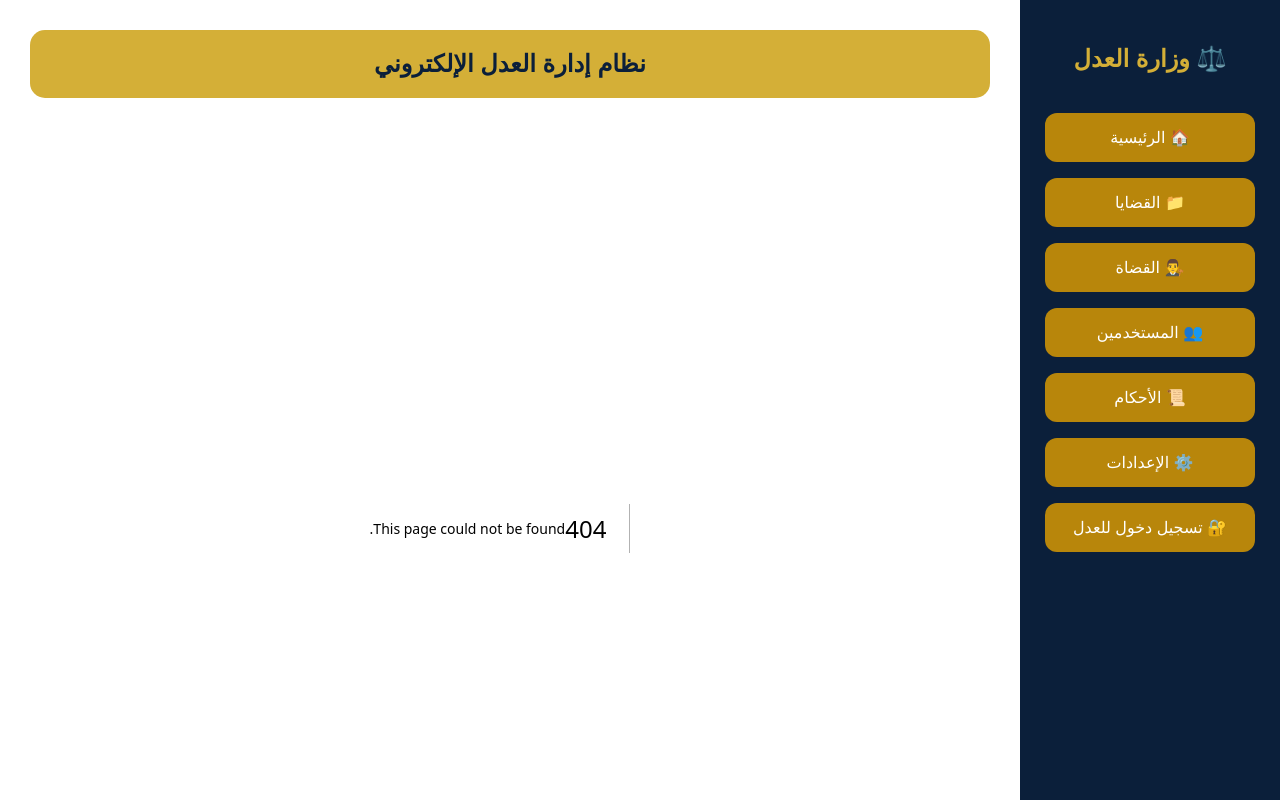
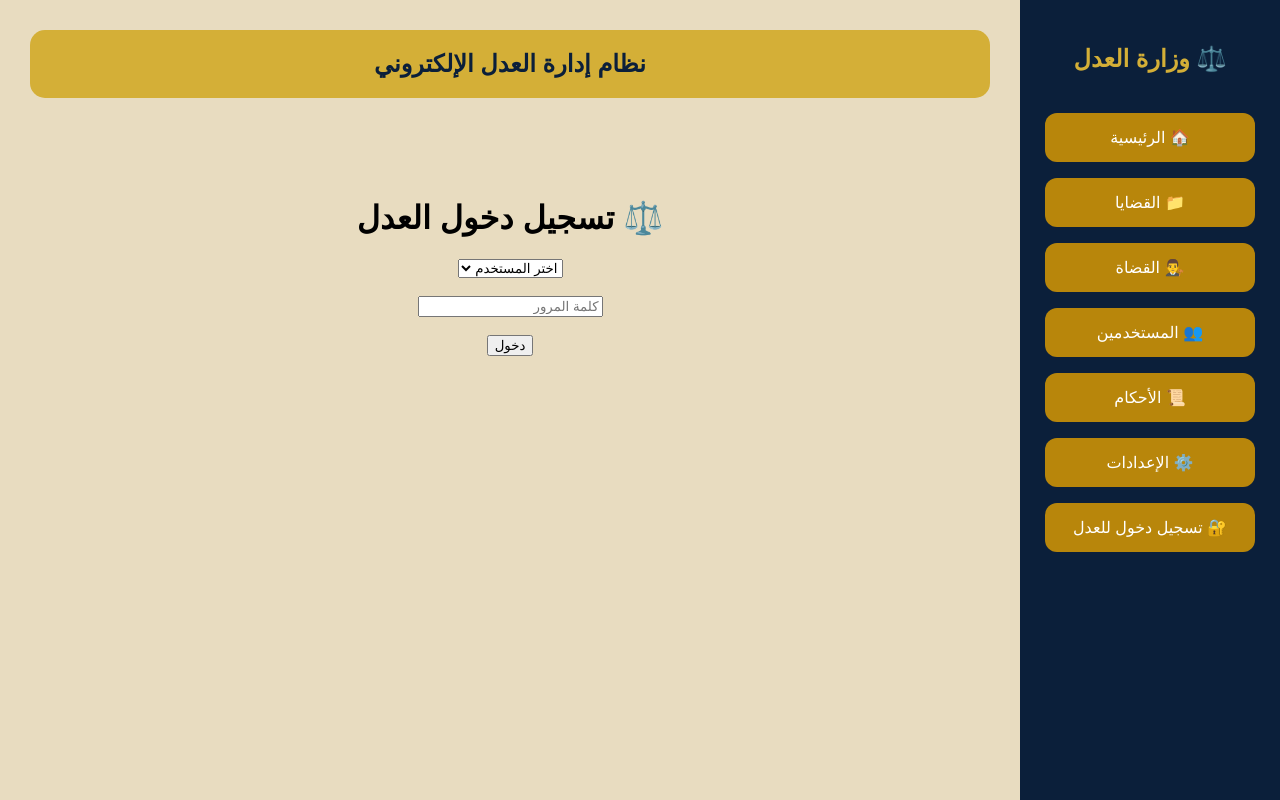
Before and after one commit to 38ed-ma/nice-justice, a Next.js app: page /login in a window 1280 px wide. Before the commit this address had no page. Shown: the top 800 px of the page. Built offline with nearby package versions, Linux system fonts and the light colour scheme.

Commit message:
Create page.tsx

```diff
--- /dev/null
+++ b/app/login/page.tsx
@@ -0,0 +1,105 @@
+"use client"
+
+import { useState } from "react"
+import { useRouter } from "next/navigation"
+
+
+export default function Login(){
+
+const router = useRouter()
+
+const [user,setUser] = useState("")
+const [password,setPassword] = useState("")
+const [error,setError] = useState("")
+
+
+function login(){
+
+if(
+(user === "قاضي" && password === "1289") ||
+(user === "محامي" && password === "3467") ||
+(user === "مسؤول" && password === "0912")
+){
+
+localStorage.setItem("role", user)
+
+router.push("/")
+
+}else{
+
+setError("بيانات الدخول غير صحيحة")
+
+}
+
+}
+
+
+return(
+
+<main style={{
+textAlign:"center",
+padding:"50px"
+}}>
+
+
+<h1>⚖️ تسجيل دخول العدل</h1>
+
+
+<select
+value={user}
+onChange={(e)=>setUser(e.target.value)}
+>
+
+<option value="">
+اختر المستخدم
+</option>
+
+<option>
+قاضي
+</option>
+
+<option>
+محامي
+</option>
+
+<option>
+مسؤول
+</option>
+
+</select>
+
+
+<br/><br/>
+
+
+<input
+
+placeholder="كلمة المرور"
+
+type="password"
+
+value={password}
+
+onChange={(e)=>setPassword(e.target.value)}
+
+/>
+
+
+<br/><br/>
+
+
+<button onClick={login}>
+دخول
+</button>
+
+
+<p style={{color:"red"}}>
+{error}
+</p>
+
+
+</main>
+
+)
+
+}
```
